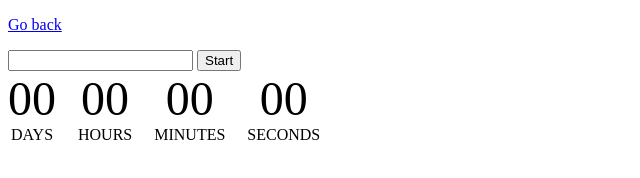
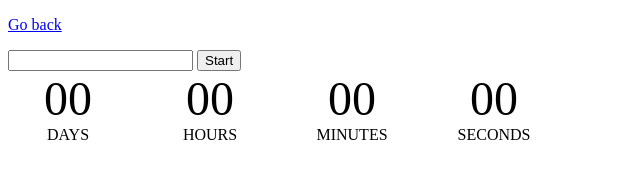
Before and after one commit to Roman80-IT/goit-js-hw-09, a plain HTML site: page 02-timer.html in a window 1280 px wide. Shown: the whole page, without its empty margins (0-640 px from the left). Drawn offline with Linux system fonts and the light colour scheme.

Commit message:
Deploying to gh-pages from @ Roman80-IT/goit-js-hw-09@cafa43b3d25a73fed855639f7494cce1070fce75 🚀

```diff
--- a/02-timer.html
+++ b/02-timer.html
@@ -1 +1 @@
-<!DOCTYPE html><html lang="en"><head><meta charset="utf-8"><meta name="viewport" content="width=device-width, initial-scale=1.0"><title>Countdown timer</title><link rel="stylesheet" href="/goit-js-hw-09/01-color-switcher.19950fa6.css"><style>.timer{gap:22px;display:flex}.field{text-align:center;flex-direction:column;display:flex}.value{font-size:48px}.label{text-transform:uppercase}</style></head><body> <p><a href="/goit-js-hw-09/index.html">Go back</a></p> <input type="text" id="datetime-picker"> <button type="button" data-start="">Start</button> <div class="timer"> <div class="field"> <span class="value" data-days="">00</span> <span class="label">Days</span> </div> <div class="field"> <span class="value" data-hours="">00</span> <span class="label">Hours</span> </div> <div class="field"> <span class="value" data-minutes="">00</span> <span class="label">Minutes</span> </div> <div class="field"> <span class="value" data-seconds="">00</span> <span class="label">Seconds</span> </div> </div> <script src="/goit-js-hw-09/02-timer.4926be63.js" type="module"></script><script src="/goit-js-hw-09/02-timer.5483d490.js" nomodule="" defer></script> </body></html>
+<!DOCTYPE html><html lang="en"><head><meta charset="utf-8"><meta name="viewport" content="width=device-width, initial-scale=1.0"><title>Countdown timer</title><link rel="stylesheet" href="/goit-js-hw-09/01-color-switcher.19950fa6.css"><style>.timer{gap:22px;display:flex}.field{text-align:center;width:120px;flex-direction:column;display:flex}.value{font-size:48px}.label{text-transform:uppercase}</style></head><body> <p><a href="/goit-js-hw-09/index.html">Go back</a></p> <input type="text" id="datetime-picker"> <button type="button" data-start="">Start</button> <div class="timer"> <div class="field"> <span class="value" data-days="">00</span> <span class="label">Days</span> </div> <div class="field"> <span class="value" data-hours="">00</span> <span class="label">Hours</span> </div> <div class="field"> <span class="value" data-minutes="">00</span> <span class="label">Minutes</span> </div> <div class="field"> <span class="value" data-seconds="">00</span> <span class="label">Seconds</span> </div> </div> <script src="/goit-js-hw-09/02-timer.4926be63.js" type="module"></script><script src="/goit-js-hw-09/02-timer.5483d490.js" nomodule="" defer></script> </body></html>
```
